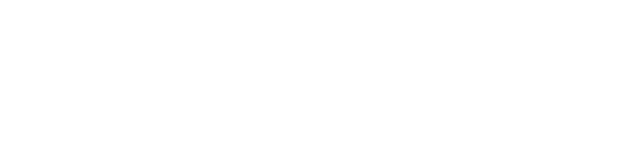
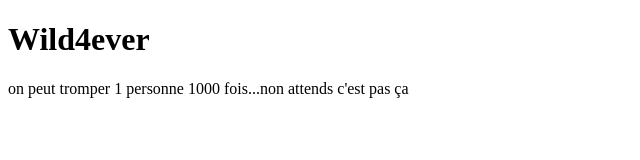
Before and after one commit to veroniqueauzias/my-super-website, a plain HTML site: page index.html in a window 1280 px wide. Shown: the whole page, without its empty margins (0-640 px from the left). Drawn offline with Linux system fonts and the light colour scheme.

Commit message:
modifications fichier html

```diff
--- a/index.html
+++ b/index.html
@@ -2,7 +2,9 @@
 <html>
   <head>
     <meta charset="UTF-8">
-    <title>title</title>
+    <title>My super Website</title>
+    	<h1> Wild4ever </h1>
+    	<p> on peut tromper 1 personne 1000 fois...non attends c'est pas ça</p>
   </head>
   <body>
 
```
